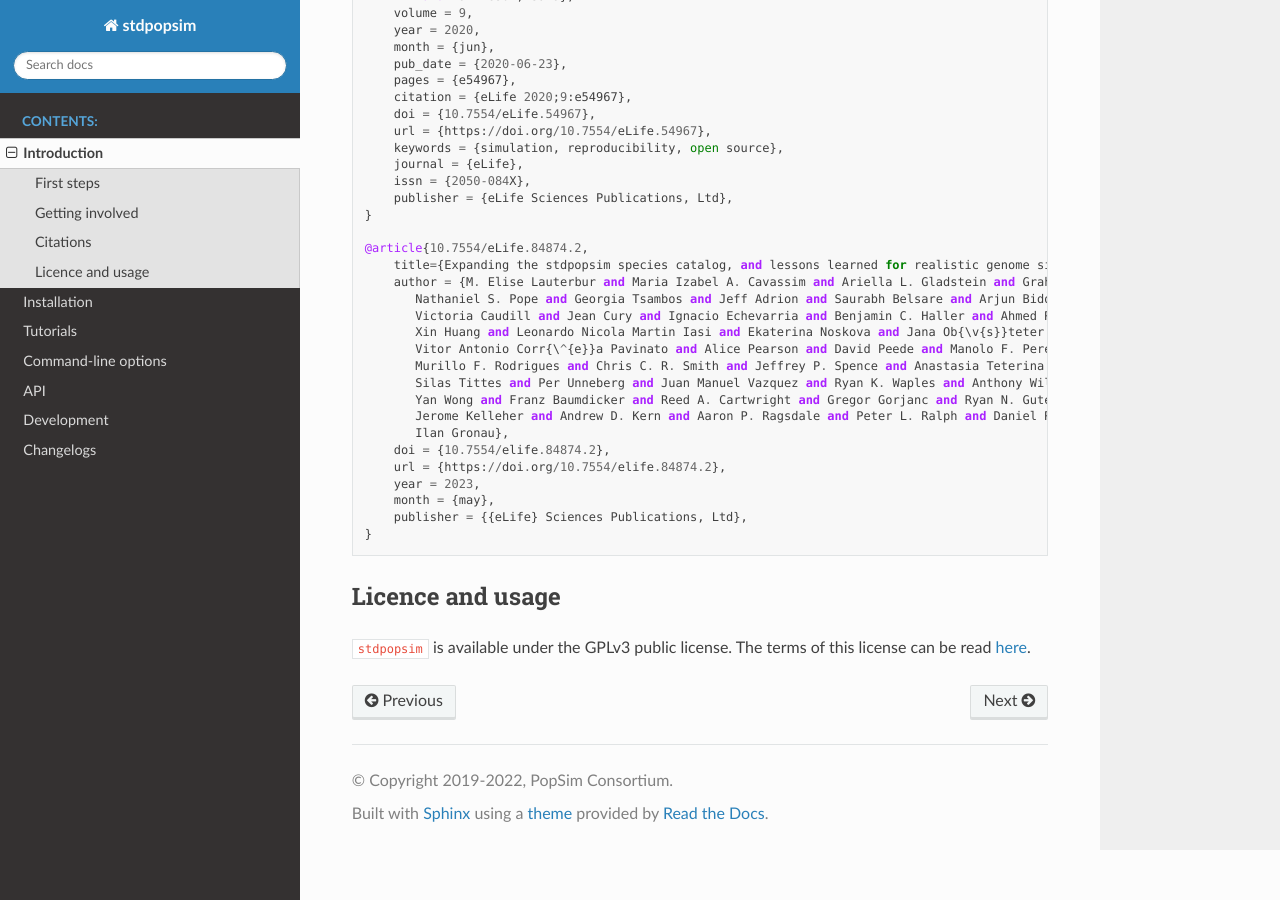
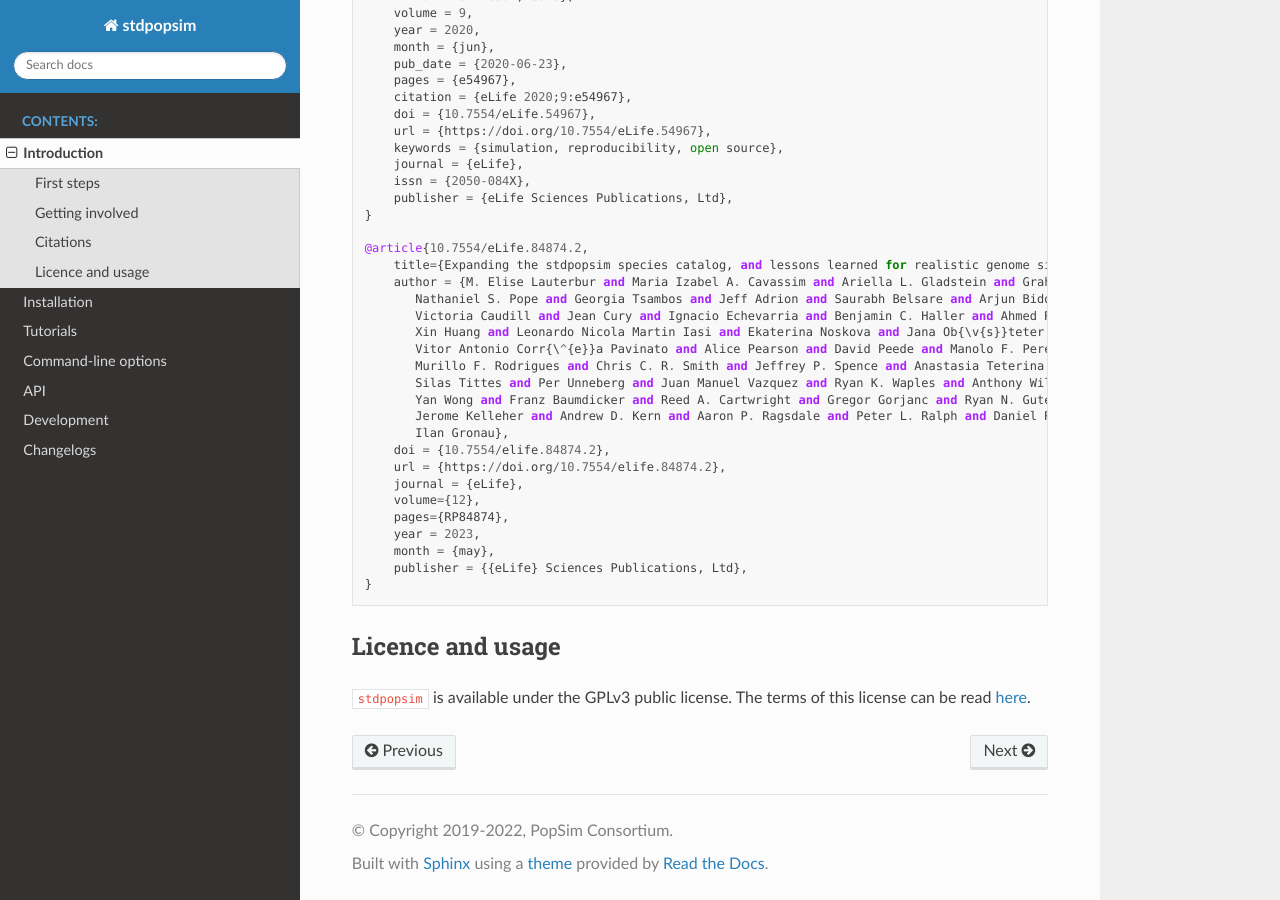
Before and after one commit to popsim-consortium/stdpopsim, a Sphinx documentation site: the page built from docs/introduction.rst, in a window 1280 px wide and 900 px high, scrolled down 2009 px. Built offline with Sphinx 7.4.7 and the Read the Docs theme 2.0.0, drawn with Linux system fonts in a browser that asks for light colours; pages that are not in the unit, such as notebooks, are missing from menus.

Commit message:
Add journal & volume / page to citation

```diff
--- a/docs/introduction.rst
+++ b/docs/introduction.rst
@@ -135,6 +135,9 @@ Bibtex records::
            Ilan Gronau},
 	doi = {10.7554/elife.84874.2},
 	url = {https://doi.org/10.7554/elife.84874.2},
+	journal = {eLife},
+	volume={12},
+	pages={RP84874},
 	year = 2023,
 	month = {may},
 	publisher = {{eLife} Sciences Publications, Ltd},
```
